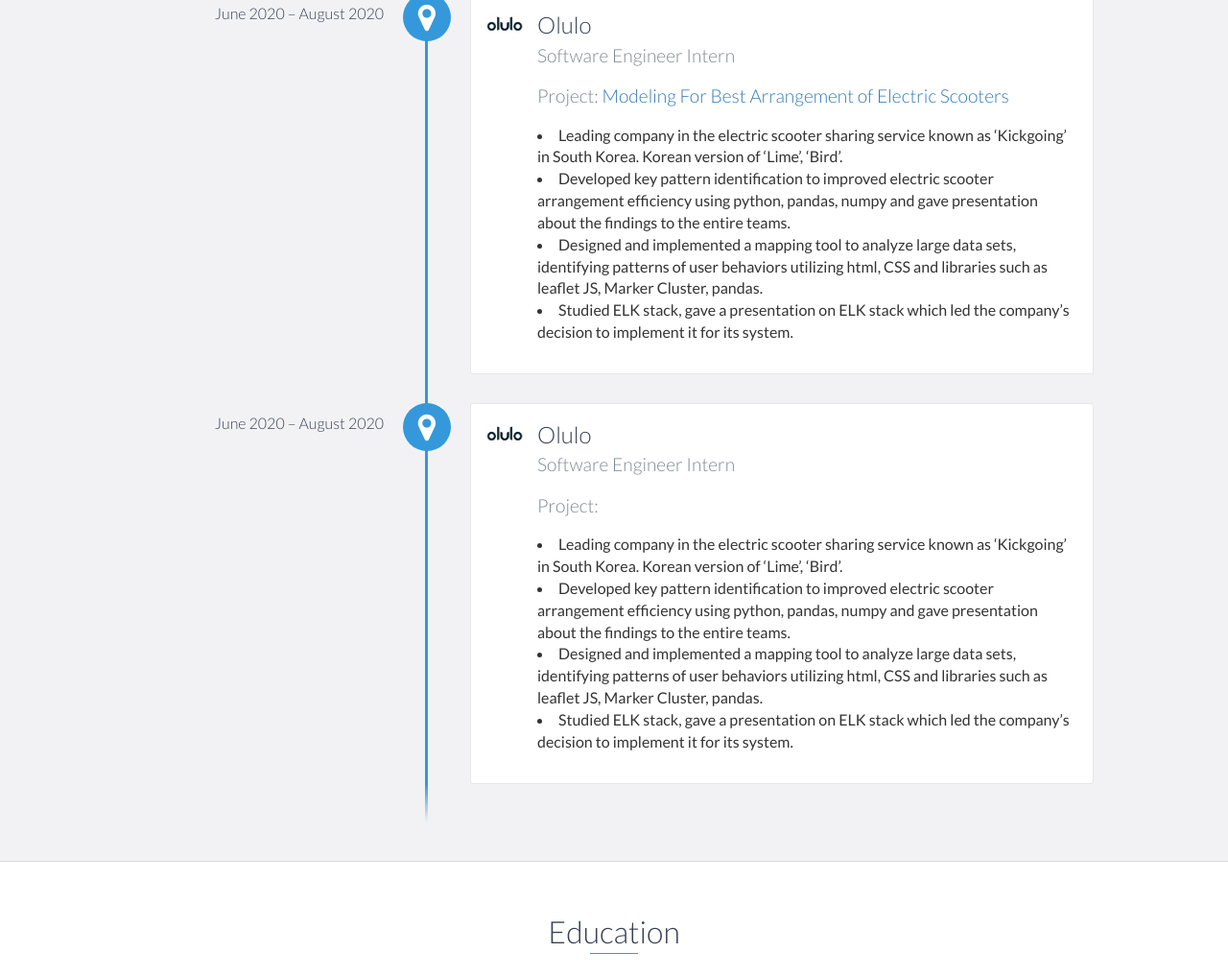
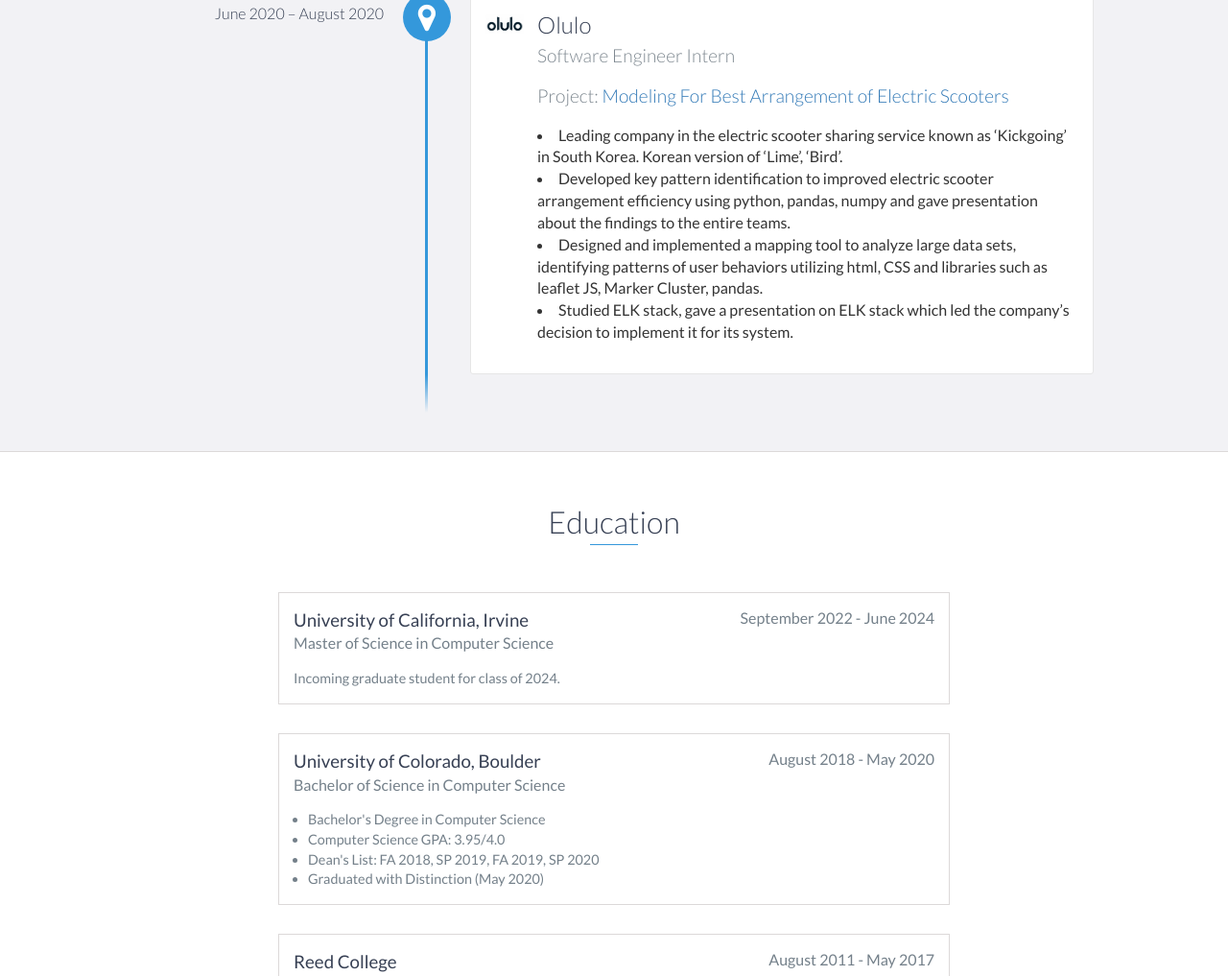
Before and after one commit to citz73/citz73.github.io, a website: page index.html in a window 1280 px wide. Shown: the part 2426-3443 px from the top of the page at 96% size. Drawn offline with nearby package versions, Linux system fonts and the light colour scheme.

Commit message:
removed duplicate info

```diff
--- a/index.html
+++ b/index.html
@@ -190,43 +190,6 @@
                     </div>
                 </div>
             </div>
-
-
-            <div data-date="June 2020 – August 2020">
-                <div class="row">
-                    <div class="col-md-1">
-                        <div class = "Olulo">
-                            <img src="images/Olulo.jpeg" />
-                        </div>
-                    </div>
-                    <div class="col-md-11">
-                        <h3>Olulo</h3>
-                        <h4>Software Engineer Intern</h4>
-                        <h4> Project: </h4>
-                        <ul>
-                            <li>
-                                Leading company in the electric scooter sharing service known as ‘Kickgoing’ in South Korea. Korean version of ‘Lime’, ‘Bird’.
-                            </li>
-                            <li>
-                                Developed key pattern identification to improved electric scooter arrangement efficiency using python, pandas, numpy and gave presentation about the findings to the entire teams.
-                            </li>
-                            <li>
-                                Designed and implemented a mapping tool to analyze large data sets, identifying patterns of user behaviors utilizing html, CSS and libraries such as leaflet JS, Marker Cluster, pandas.
-                            </li>
-                            <li>
-                                Studied ELK stack, gave a presentation on ELK stack which led the company’s decision to implement it for its system.
-                            </li>
-
-                        </ul>
-                    </div>
-                </div>
-            </div>
-
-
-
-
-
-
         </div>
     </div>
     <!-- End #experience -->
```
